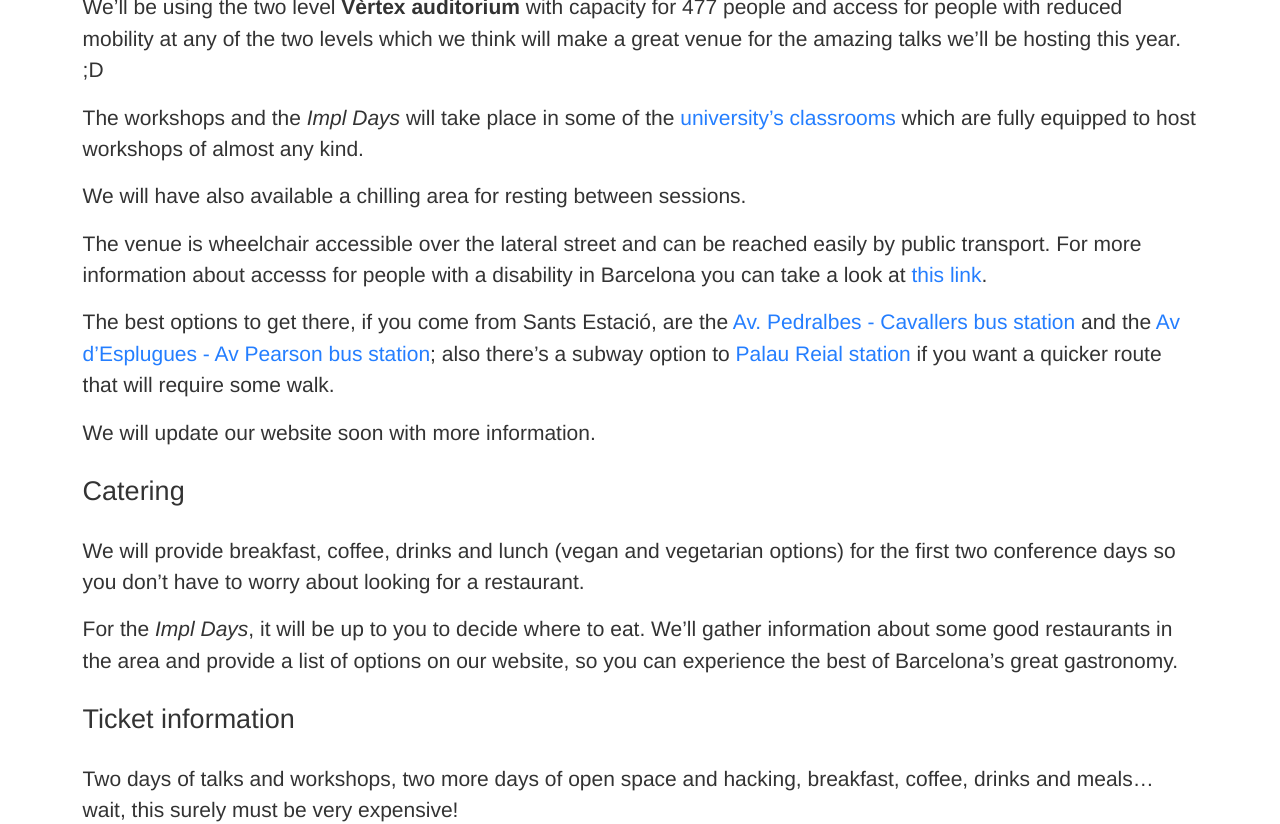
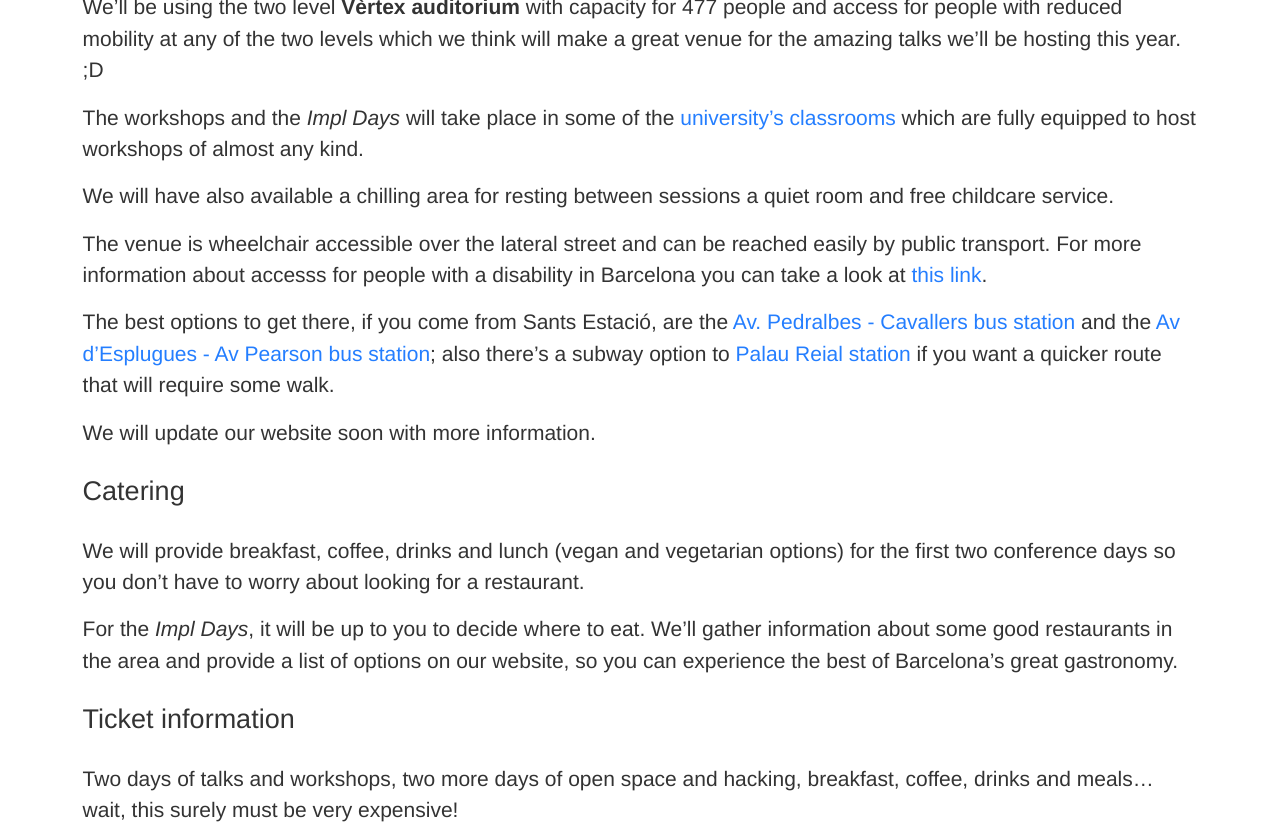
Before and after one commit to RustFestEU/blog.rustfest.eu, a Jekyll site: the page built from _posts/2019-07-12-barcelona-announcement.md, in a window 1280 px wide and 900 px high, scrolled down 1954 px, cut to the strip 76-900 px from the top of the window. Built offline with Jekyll 4.4.1, drawn with Linux system fonts in a browser that asks for light colours.

Commit message:
Update 2019-07-12-barcelona-announcement.md

```diff
--- a/_posts/2019-07-12-barcelona-announcement.md
+++ b/_posts/2019-07-12-barcelona-announcement.md
@@ -37,7 +37,7 @@ We'll be using the two level **Vèrtex auditorium** with capacity for 477 people
 
 The workshops and the *Impl Days* will take place in some of the [university's classrooms](https://www.upc.edu/campusnord/ca/espais/aules-vertex) which are fully equipped to host workshops of almost any kind.
 
-We will have also available a chilling area for resting between sessions.
+We will have also available a chilling area for resting between sessions a quiet room and free childcare service.
 
 The venue is wheelchair accessible over the lateral street and can be reached easily by public transport. For more information about accesss for people with a disability in Barcelona you can take a look at [this link](https://www.barcelona-tourist-guide.com/en/transport/disabled/access-barcelona-disabled.html).
 
```
